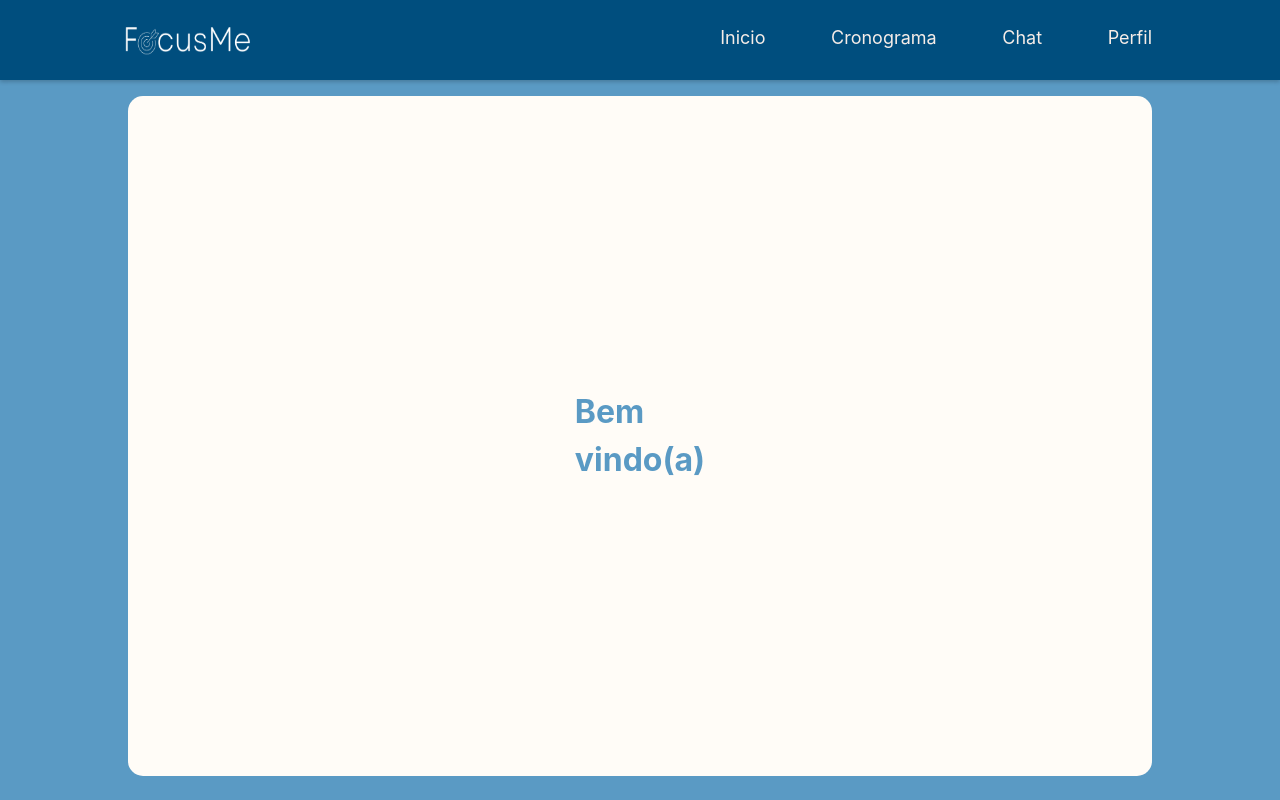
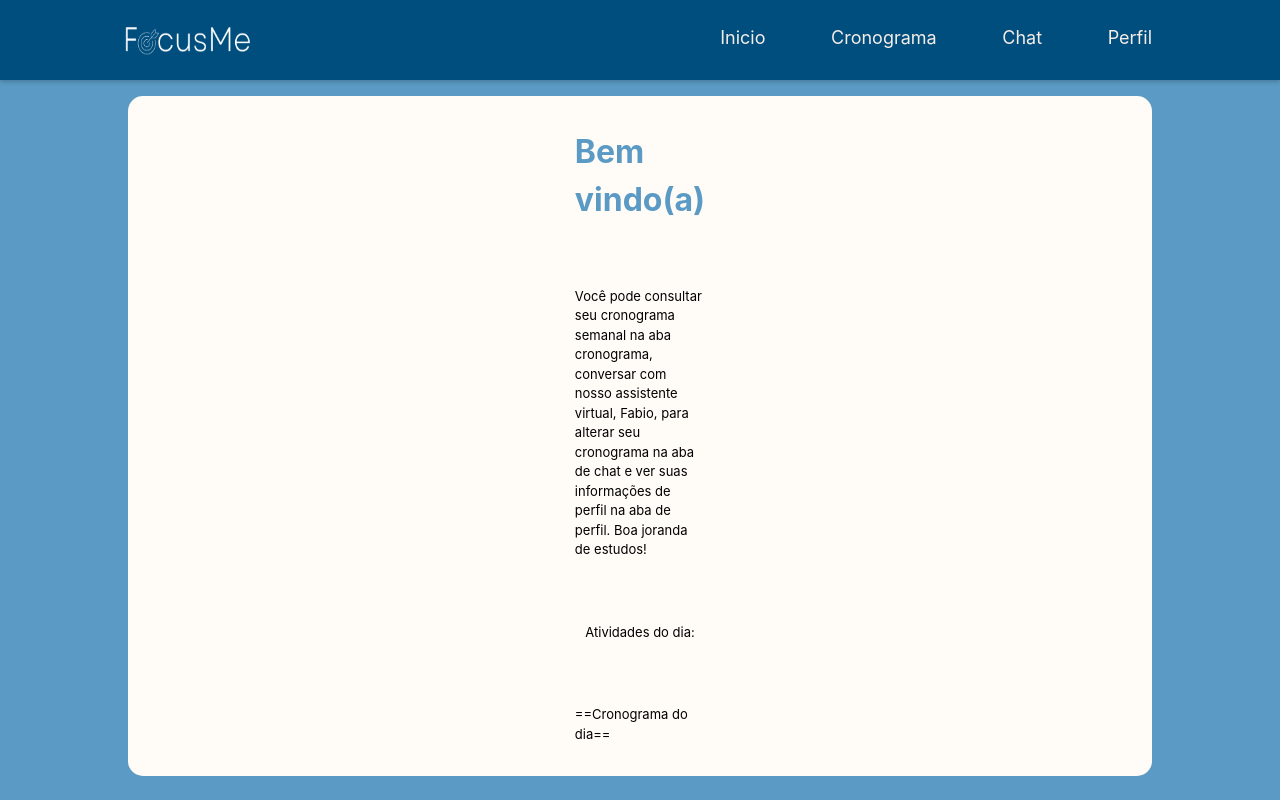
Before and after one commit to Equipe07-DS/FocusMe, a React (Create React App) app in the folder frontend/: page /inicio in a window 1280 px wide. Built offline with nearby package versions, Linux system fonts and the light colour scheme.

Commit message:
conteudo

```diff
--- a/frontend/src/TelaInicial/TelaInicial.js
+++ b/frontend/src/TelaInicial/TelaInicial.js
@@ -9,11 +9,17 @@ export default function TelaInicial(){
         <div className="bg-[#5A9AC4] w-screen h-screen">
             <Barra/>
             <div className="flex flex-wrap justify-center items-center">
-                <div className={`${styles.Quadro}`}>
-                    <h1 className={`${styles.titulo}`}>Bem vindo(a)</h1>
+                <div className={`${styles.conteudo}`}>
+                    <div className={`${styles.Quadro}`}>
+                        <h1 className={`${styles.titulo}`}>Bem vindo(a)</h1>
+                        <p className={`${styles.texto}`}>  Você pode consultar seu cronograma semanal na aba cronograma, conversar com nosso assistente virtual, Fabio, para alterar seu cronograma na aba de chat e ver suas informações de perfil na aba de perfil. Boa joranda de estudos! </p>
+                        <p className={`${styles.texto}`}>Atividades do dia:</p>
+                        <div className={`${styles.Quadro_dia}`}>
+                            <p className={`${styles.texto_dia}`}>==Cronograma do dia==</p>
+                        </div>
+                    </div>
                 </div>
             </div>
-
         </div>
     )
 
```
